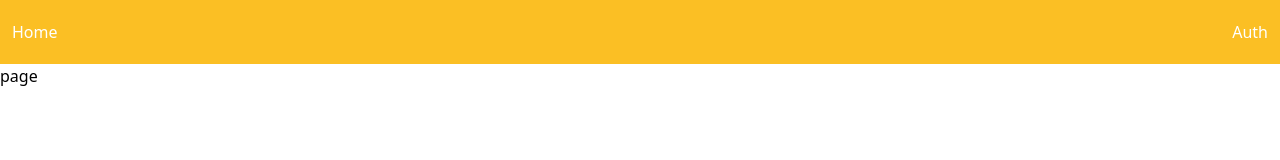
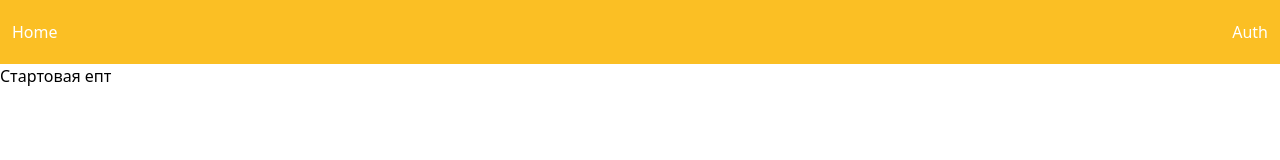
Before and after one commit to farkuy/front-speeddating, a React (Create React App) app: page / in a window 1280 px wide. Shown: the top 160 px of the page. Built offline with nearby package versions, Linux system fonts and the light colour scheme.

Commit message:
переписывание под тесты

```diff
--- a/src/App.tsx
+++ b/src/App.tsx
@@ -3,6 +3,8 @@ import {observer} from "mobx-react-lite";
 import {Context} from "./index";
 import {useCheckAuth} from "./hooks/useCheckAuth";
 import {NavBar} from "./globalComponents/NavBar/NavBar";
+import {BrowserRouter} from "react-router-dom";
+import AppRouter from "./router/AppRouter";
 
 export const App = observer(() => {
 
@@ -10,12 +12,9 @@ export const App = observer(() => {
     const checkAuth = useCheckAuth();
 
     return (
-    <div className="App">
-        <NavBar/>
-        <div>
-            {user.user && <div>{user.user.email}</div>}
-            page
-        </div>
-    </div>
+        <BrowserRouter>
+            <NavBar />
+            <AppRouter />
+        </BrowserRouter>
   );
 })
--- a/src/index.tsx
+++ b/src/index.tsx
@@ -4,6 +4,7 @@ import {RouterProvider} from "react-router-dom";
 import "./index.module.css"
 import UserStore from "./store/userStore/UserStore";
 import {router} from "./router/roter";
+import {App} from "./App";
 
 const root = ReactDOM.createRoot(
   document.getElementById('root') as HTMLElement
@@ -22,7 +23,7 @@ root.render(
       <Context.Provider value={{
           user
       }}>
-          <RouterProvider router={router}/>
+          <App/>
       </Context.Provider>
   </React.StrictMode>
 );
--- /dev/null
+++ b/src/router/AppRouter.tsx
@@ -0,0 +1,15 @@
+import React from 'react';
+import {Route, Routes} from "react-router-dom";
+import AuthPage from "./pages/Auth/AuthPage";
+import StartPage from "./pages/StartPage";
+
+const AppRouter = () => {
+    return (
+        <Routes>
+            <Route path="/auth" element={<AuthPage/>}/>
+            <Route path="*" element={<StartPage/>}/>
+        </Routes>
+    );
+};
+
+export default AppRouter;
--- a/src/router/pages/Auth/AuthPage.tsx
+++ b/src/router/pages/Auth/AuthPage.tsx
@@ -4,13 +4,9 @@ import {AuthModal} from "../../../entities/Auth/AuthModal";
 
 const AuthPage = () => {
     return (
-        <>
-            <NavBar/>
-            <div style={{height: "100%", width: "100%", display: "flex", justifyContent: "center"}}>
-                <AuthModal/>
-            </div>
-        </>
-
+        <div style={{height: "100%", width: "100%", display: "flex", justifyContent: "center"}}>
+            <AuthModal/>
+        </div>
     );
 };
 export default AuthPage;
--- /dev/null
+++ b/src/router/pages/StartPage.tsx
@@ -0,0 +1,18 @@
+import React, {useContext} from 'react';
+import {observer} from "mobx-react-lite";
+import {useCheckAuth} from "../../hooks/useCheckAuth";
+import {Context} from "../../index";
+
+const StartPage = observer(() => {
+
+    const { user } = useContext(Context)
+    const checkAuth = useCheckAuth();
+
+    return (
+        <div>
+            Стартовая епт
+        </div>
+    );
+});
+
+export default StartPage;
```
Also changed, not shown: 1 other file (tests, documents, lock files or other folders).
